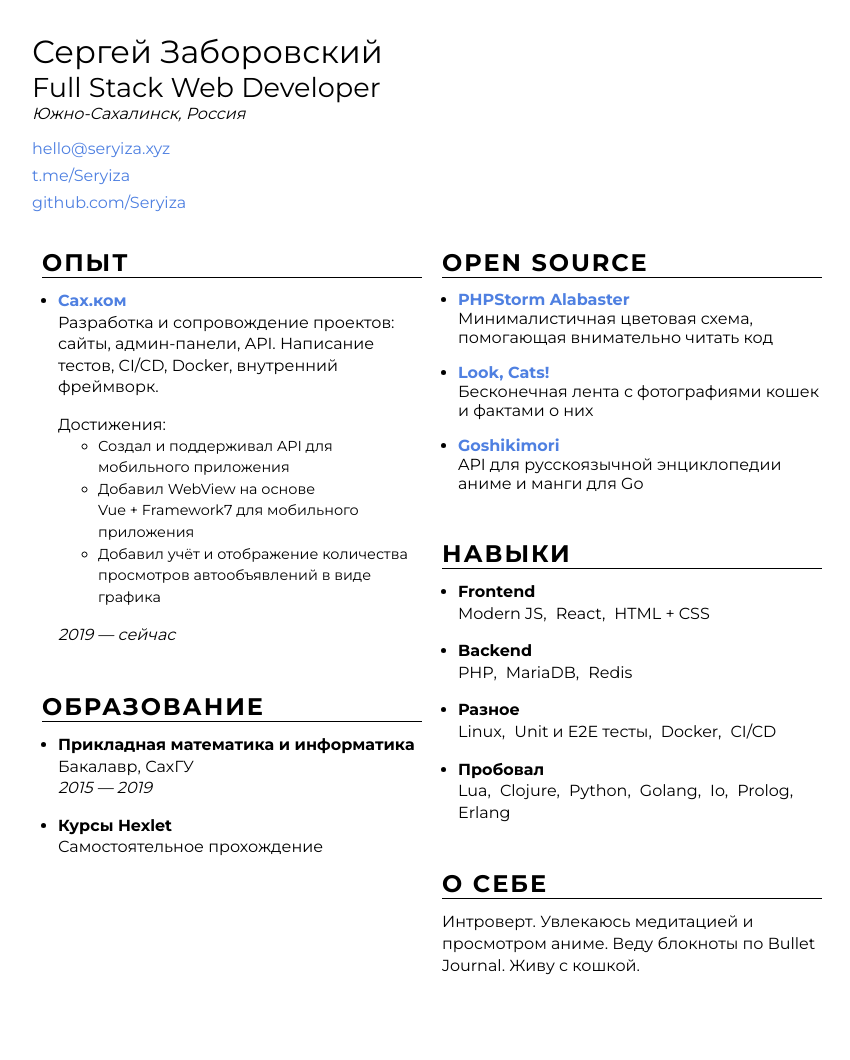
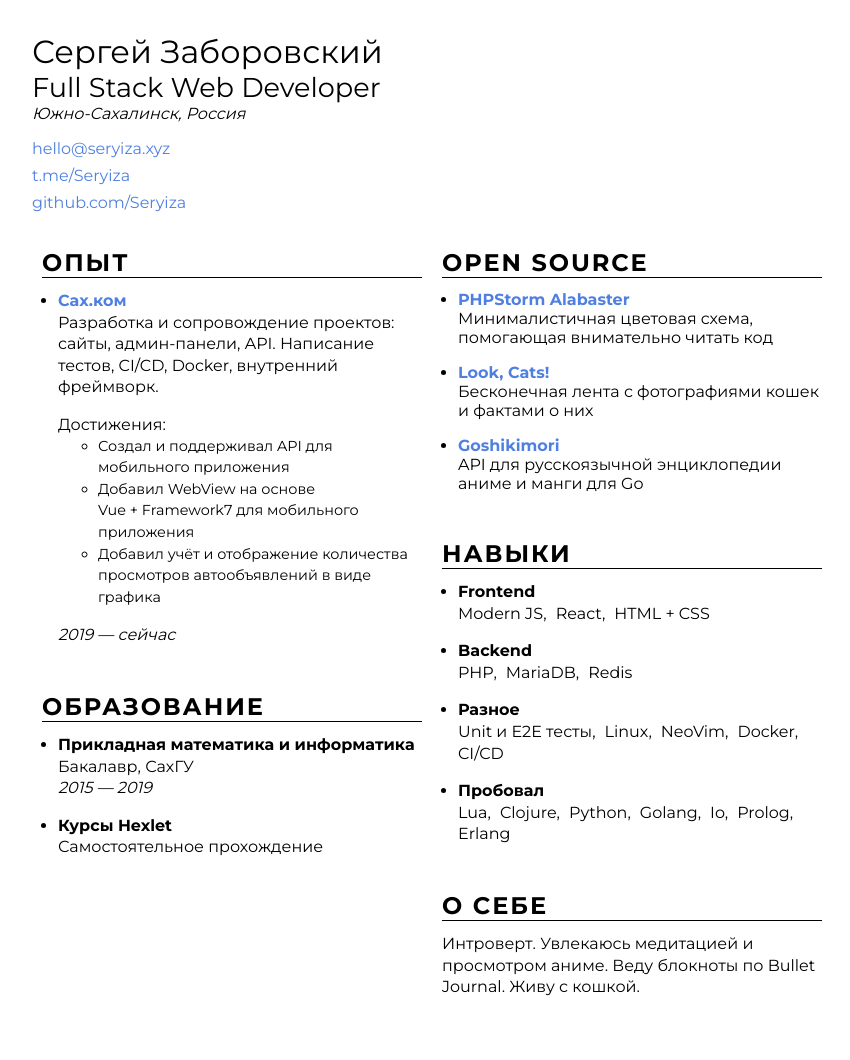
Before and after one commit to Seryiza/seryiza.github.io, a Jekyll site: the page built from resume.html, in a window 1280 px wide. Shown: the whole page, without its empty margins (208-1058 px from the left). Built offline with Jekyll 4.4.1, drawn with Linux system fonts in a browser that asks for light colours; before the commit the page ends 1038 px from its top, so only the background shows below that.

Commit message:
Добавил NeoVim в резюме

```diff
--- a/resume.html
+++ b/resume.html
@@ -191,8 +191,9 @@
                                     Разное
                                 </div>
                                 <ul class="skills">
+                                    <li>Unit и E2E тесты</li>
                                     <li>Linux</li>
-                                    <li>Unit и E2E тесты</li>
+                                    <li>NeoVim</li>
                                     <li>Docker</li>
                                     <li>CI/CD</li>
                                 </ul>
```
